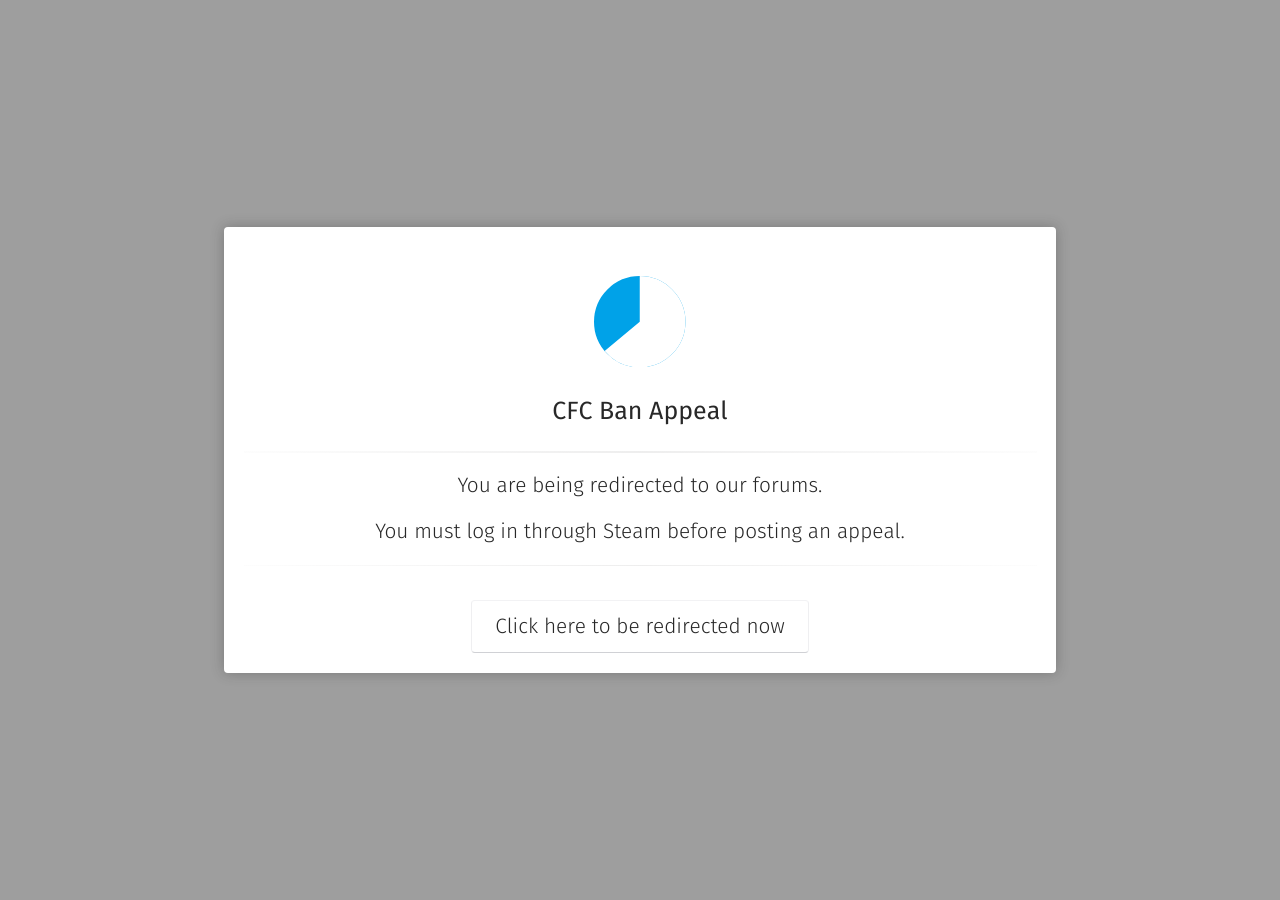
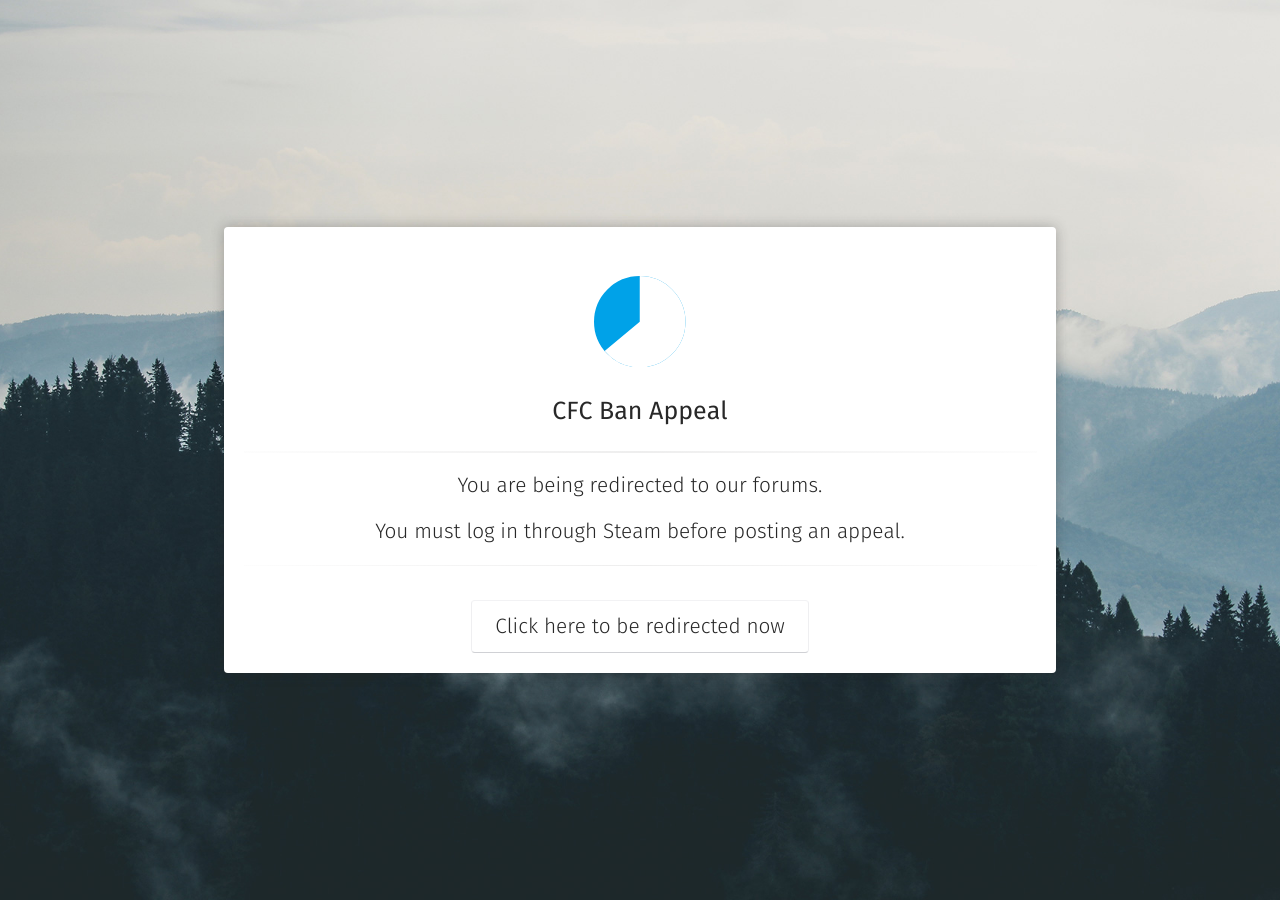
Before and after one commit to brandonsturgeon/cfc_ban_appeal_landing_page, a Jekyll site: the page built from index.html, in a window 1280 px wide. Built offline with Jekyll 4.4.1, drawn with Linux system fonts in a browser that asks for light colours; some web fonts are replaced.

Commit message:
Change background

```diff
--- a/_config.yml
+++ b/_config.yml
@@ -2,7 +2,7 @@
 title:              CFC Ban Appeal
 description:        "CFC Ban Appeal Landing Page"
 logo:               'assets/img/logo.png'
-background:         'assets/img/mountain2.jpeg'
+background:         'assets/img/mountain1.jpg'
 tiled_bg:           false   # Set this true if you want to tile your background image, otherwise it will be covered
 locale:             en_US
 url:                "https://appeal.cfcservers.org"
```
